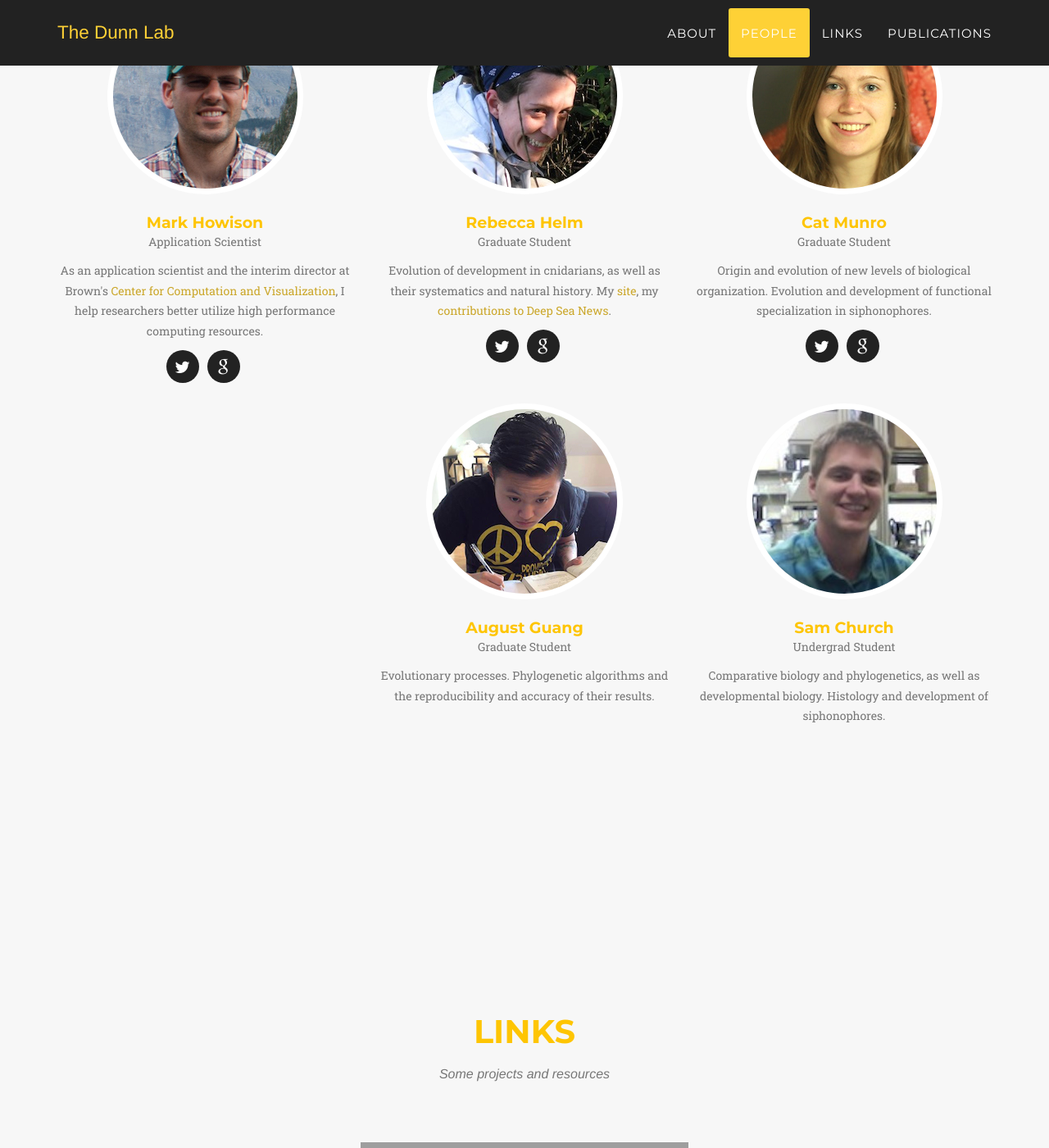
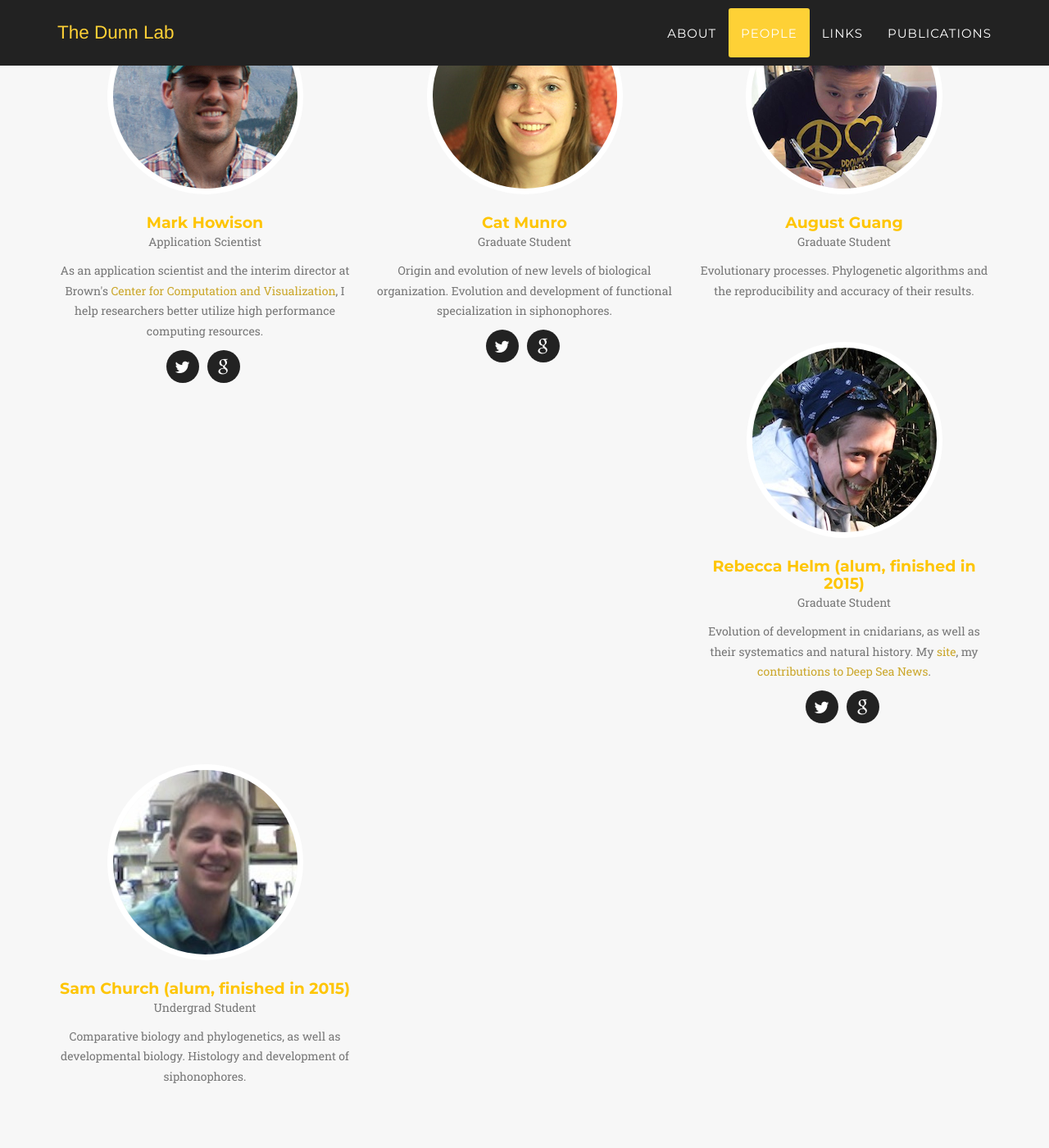
Before and after one commit to caseywdunn/caseywdunn.github.io, a Jekyll site: the page built from index.html, in a window 1280 px wide and 1400 px high, scrolled down 3954 px. Shown: the whole window at 82% size. Built offline with Jekyll 4.4.1, drawn with Linux system fonts in a browser that asks for light colours; some web fonts are replaced; some of the changed lines change nothing that is shown; grey boxes are pictures that could not be loaded.

Commit message:
updated alums

```diff
--- a/_config.yml
+++ b/_config.yml
@@ -63,16 +63,6 @@ people:
     - title: google
       url: http://scholar.google.com/citations?user=30GiMJIAAAAJ
 
-- name: Rebecca Helm
-  pic: rebecca
-  position: Graduate Student
-  description: Evolution of development in cnidarians, as well as their systematics and natural history. My <a href="http://www.rebeccarhelm.com/">site</a>, my <a href="http://deepseanews.com/about/rr-helm/">contributions to Deep Sea News</a>.
-  social:
-    - title: twitter
-      url: https://twitter.com/RebeccaRHelm
-    - title: google
-      url: http://scholar.google.com/citations?user=NYI5GP8AAAAJ
-
 - name: Cat Munro
   pic: cat
   position: Graduate Student
@@ -89,8 +79,17 @@ people:
   description: Evolutionary processes. Phylogenetic algorithms and the reproducibility and accuracy of their results.
   social:
 
+- name: Rebecca Helm (alum, finished in 2015)
+  pic: rebecca
+  position: Graduate Student
+  description: Evolution of development in cnidarians, as well as their systematics and natural history. My <a href="http://www.rebeccarhelm.com/">site</a>, my <a href="http://deepseanews.com/about/rr-helm/">contributions to Deep Sea News</a>.
+  social:
+    - title: twitter
+      url: https://twitter.com/RebeccaRHelm
+    - title: google
+      url: http://scholar.google.com/citations?user=NYI5GP8AAAAJ
 
-- name: Sam Church
+- name: Sam Church (alum, finished in 2015)
   pic: sam
   position: Undergrad Student
   description: Comparative biology and phylogenetics, as well as developmental biology. Histology and development of siphonophores.
```
